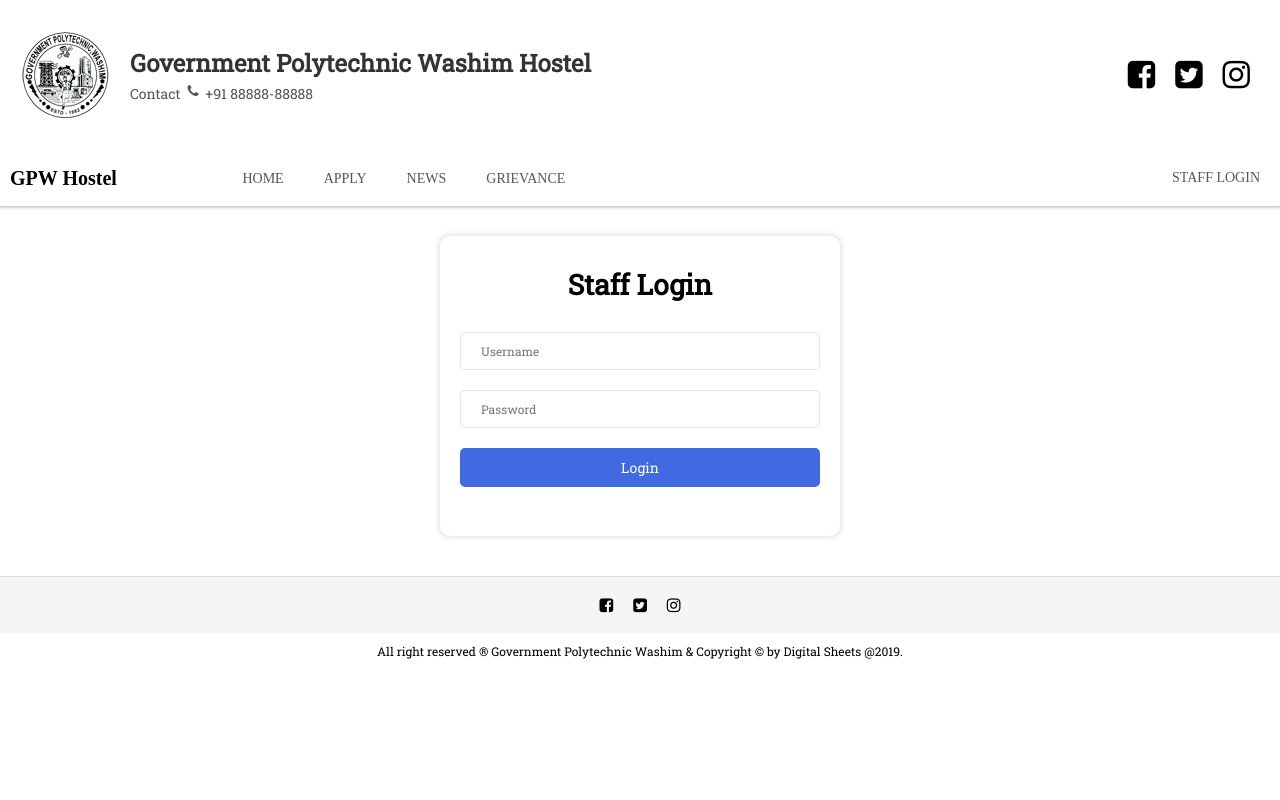
After one commit to TheReticent1/Hostel, a PHP site: page /login.html in a window 1280 px wide. The commit adds this page. Run offline with PHP 8.4, Linux system fonts and the light colour scheme.

Commit message:
login form designed

```diff
--- a/css/index.css
+++ b/css/index.css
@@ -248,3 +248,51 @@ header img {
     font: 12px 'Roboto Slab';
     background: #fff;
 }
+
+/*login.html*/
+
+.login{
+    width: 400px;
+    height: 300px;
+    margin: 30px auto;
+    border-radius: 10px;
+    box-shadow: 0 0 5px 2px rgba(0,0,0,0.1);
+}
+.login h1{
+    padding-top: 30px;
+    width: 100%;
+    text-align: center;
+    font: 600 28px 'Roboto Slab';
+}
+.control{
+    width: 90%;
+    padding: 10px 20px;
+    box-sizing: border-box;
+    margin:10px 20px;
+    font: 12px 'Roboto Slab';
+    border: 1px solid rgba(0,0,0,0.1);
+    border-radius: 5px;
+    outline-style: none;
+}
+.login-btn{
+    width: 90%;
+    padding: 10px;
+    margin: 10px 20px;
+    border-radius: 5px;
+    border: none;
+    font: 14px 'Roboto Slab';
+    color: #fff;
+    outline-style: none;
+    background: royalblue;
+    transition: 0.3s;
+}
+.login-btn:hover{
+    cursor: pointer;
+    opacity: 0.9;
+    box-shadow: 0 4px 2px rgba(0,0,0,0.3);
+}
+.login-btn:active{
+    transform: translateY(2px);
+    box-shadow: none;
+    opacity: 1;
+}
--- a/index.html
+++ b/index.html
@@ -27,7 +27,7 @@
             <li><a href="#">Apply</a></li>
             <li><a href="#">News</a></li>
             <li><a href="#">Grievance</a></li>
-            <li><a href="#">Staff Login</a></li>
+            <li><a href="login.html">Staff Login</a></li>
         </ul>
     </div>
     <div class="boy-hostel">
--- /dev/null
+++ b/login.html
@@ -0,0 +1,47 @@
+<html>
+    <head>
+        <title> Staff Login</title>
+        <script src="https://ajax.aspnetcdn.com/ajax/jQuery/jquery-3.3.1.min.js"></script>
+        <link rel="stylesheet" href="css/index.css"/>
+        <link rel="stylesheet" href="https://stackpath.bootstrapcdn.com/font-awesome/4.7.0/css/font-awesome.min.css"/>
+        <link href="https://fonts.googleapis.com/css?family=Roboto+Slab" rel="stylesheet">
+    </head>
+    <body>
+    <header>
+        <img src="images/logo.png">
+        <div class="heading">
+            <h1>Government Polytechnic Washim Hostel</h1>
+            <p>Contact &nbsp;<i class="fa fa-phone"> </i>&nbsp; +91 88888-88888</p>
+        </div>
+        <div class="social">
+            <i class="fa fa-facebook-square fa-2x"></i>
+            <i class="fa fa-twitter-square fa-2x" aria-hidden="true"></i>
+            <i class="fa fa-instagram fa-2x" aria-hidden="true"></i>
+        </div>
+    </header>
+    <div class="menu-bar">
+        <ul>
+            <li>GPW Hostel</li>
+            <li><a href="index.html">Home</a></li>
+            <li><a href="#">Apply</a></li>
+            <li><a href="#">News</a></li>
+            <li><a href="#">Grievance</a></li>
+            <li><a href="login.html">Staff Login</a></li>
+        </ul>
+    </div>
+    <div class="login">
+            <h1>Staff Login</h1>
+            <input type="text" class="control" placeholder="Username">
+            <input type="password" class="control" placeholder="Password">
+            <button class="login-btn">Login</button>
+    </div>
+    <footer class="footer">
+        <div class="footer-soc">
+            <i class="fa fa-facebook-square"></i>
+            <i class="fa fa-twitter-square" aria-hidden="true"></i>
+            <i class="fa fa-instagram" aria-hidden="true"></i>
+        </div>
+        <p>All right reserved &reg; Government Polytechnic Washim & Copyright &copy; by Digital Sheets @2019. </p>
+    </footer>
+    </body>
+</html>
```
